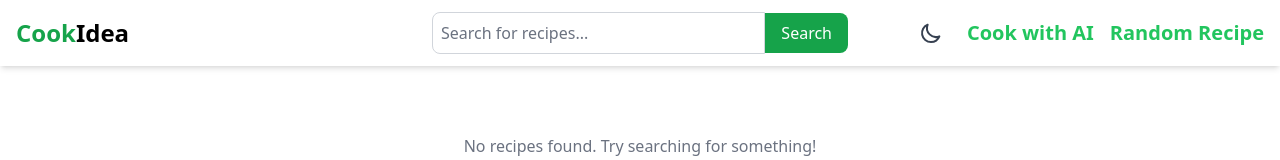
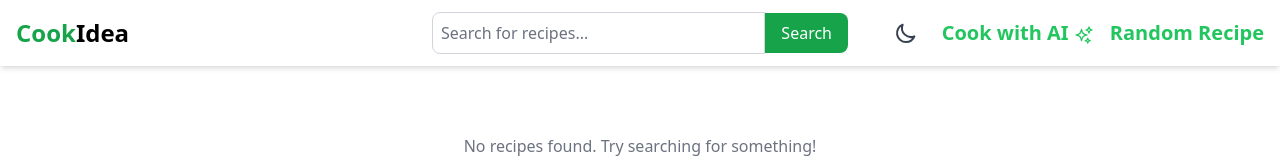
Before and after one commit to hristo-voynovski/cook-idea, a React (Create React App) app: page / in a window 1280 px wide. Shown: the top 160 px of the page. Built offline with nearby package versions, Linux system fonts and the light colour scheme.

Commit message:
Added sparkles icon and adjusted white theme

```diff
--- a/package.json
+++ b/package.json
@@ -3,6 +3,7 @@
   "version": "0.1.0",
   "private": true,
   "dependencies": {
+    "@heroicons/react": "^2.2.0",
     "@reduxjs/toolkit": "^2.5.1",
     "@types/react-router-dom": "^5.3.3",
     "axios": "^1.7.9",
--- a/src/components/AIRecipeButton.tsx
+++ b/src/components/AIRecipeButton.tsx
@@ -1,6 +1,7 @@
 import { useNavigate } from "react-router-dom";
 import { useAppDispatch } from "../store/hooks";
 import { clearRecipe } from "../store/slices/aiRecipeSlice";
+import { SparklesIcon } from "@heroicons/react/24/outline";
 
 const AIRecipeButton: React.FC = () => {
   const navigate = useNavigate();
@@ -16,7 +17,7 @@ const AIRecipeButton: React.FC = () => {
       className="text-xl font-bold text-green-500 cursor-pointer"
       onClick={handleClick}
     >
-      Cook with AI
+      Cook with AI <SparklesIcon className="w-5 h-5 inline-block" />
     </h2>
   );
 };
--- a/src/pages/RecipeDetails.tsx
+++ b/src/pages/RecipeDetails.tsx
@@ -63,7 +63,7 @@ const RecipeDetails: React.FC = () => {
                   {displayRecipe.extendedIngredients.map((ingredient: any) => (
                     <div
                       key={ingredient.id}
-                      className="bg-white p-3 rounded-lg shadow-sm flex items-center dark:bg-gray-800"
+                      className="bg-gray-200 p-3 rounded-lg shadow-sm flex items-center dark:bg-gray-800"
                     >
                       <span className="text-gray-700 dark:text-white">{ingredient.original}</span>
                     </div>
@@ -93,7 +93,7 @@ const RecipeDetails: React.FC = () => {
       </div>
 
       {/* Summary */}
-      <div className="bg-white shadow-md rounded-lg p-5 max-w-3xl mt-6 dark:bg-gray-800">
+      <div className="bg-gray-200 shadow-md rounded-lg p-5 max-w-3xl mt-6 dark:bg-gray-800">
         <p
           className="text-gray-700 dark:text-white"
           dangerouslySetInnerHTML={{ __html: displayRecipe.summary }}
```
Also changed, not shown: 1 other file (tests, documents, lock files or other folders).
